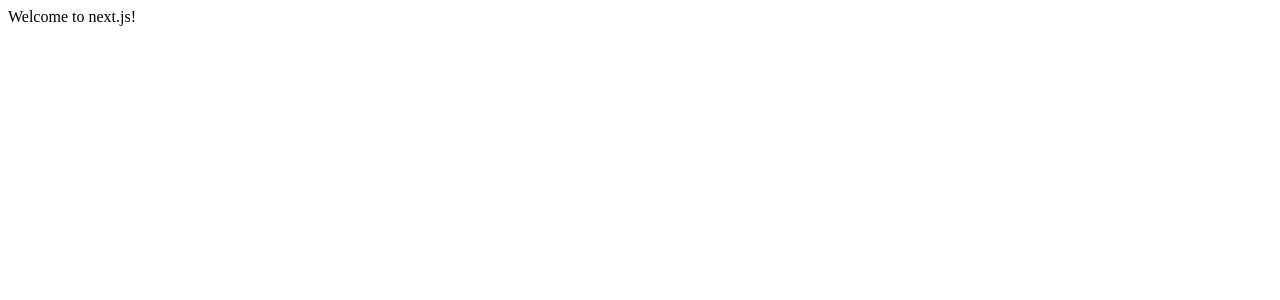
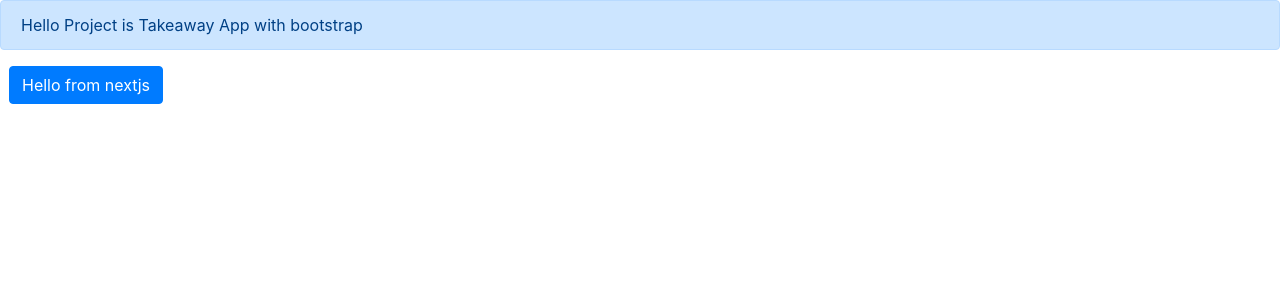
Before and after one commit to PeterGemmell/Takeaway_App, a Next.js app in the folder frontend/: page / in a window 1280 px wide. Shown: the top 300 px of the page. Built offline with nearby package versions, Linux system fonts and the light colour scheme.

Commit message:
header bar coming through first page

```diff
--- a/frontend/package.json
+++ b/frontend/package.json
@@ -1,8 +1,9 @@
 {
   "dependencies": {
     "next": "9.4.0",
-    "react": "16.13.1",
-    "react-dom": "16.13.1"
+    "react": "^16.13.1",
+    "react-dom": "16.13.1",
+    "reactstrap": "^8.7.1"
   },
   "scripts": {
     "dev": "next",
--- /dev/null
+++ b/frontend/pages/_app.js
@@ -0,0 +1,23 @@
+import React from "react";
+import App from "next/app";
+import Head from "next/head";
+
+export default class MyApp extends App {
+  render(){
+    const { Component, pageProps } = this.props;
+    return (
+      <>
+      <Head>
+      <link
+      rel="stylesheet"
+      href="https://maxcdn.bootstrapcdn.com/bootstrap/4.0.0/css/bootstrap.min.css"
+      integrity="sha384-Gn5384xqQ1aoWXA+058RXPxPg6fy4IWvTNh0E263XmFcJlSAwiGgFAW/dAiS6JXm"
+      crossOrigin="anonymous"
+      />
+      </Head>
+
+      <Component {...pageProps} />
+      </>
+    );
+  }
+}
--- a/frontend/pages/index.js
+++ b/frontend/pages/index.js
@@ -1,2 +1,16 @@
 /* /pages/index.js */
-export default () => <div>Welcome to next.js!</div>
+import { Button, Alert } from "reactstrap";
+
+
+export default () => {
+  return(
+    <div>
+     <div>
+      <Alert color="primary">
+      Hello Project is Takeaway App with bootstrap
+      </Alert>
+      &nbsp; <Button color="primary">Hello from nextjs</Button>
+      </div>
+    </div>
+  );
+};
```
Also changed, not shown: 2 other files (tests, documents, lock files or other folders).
